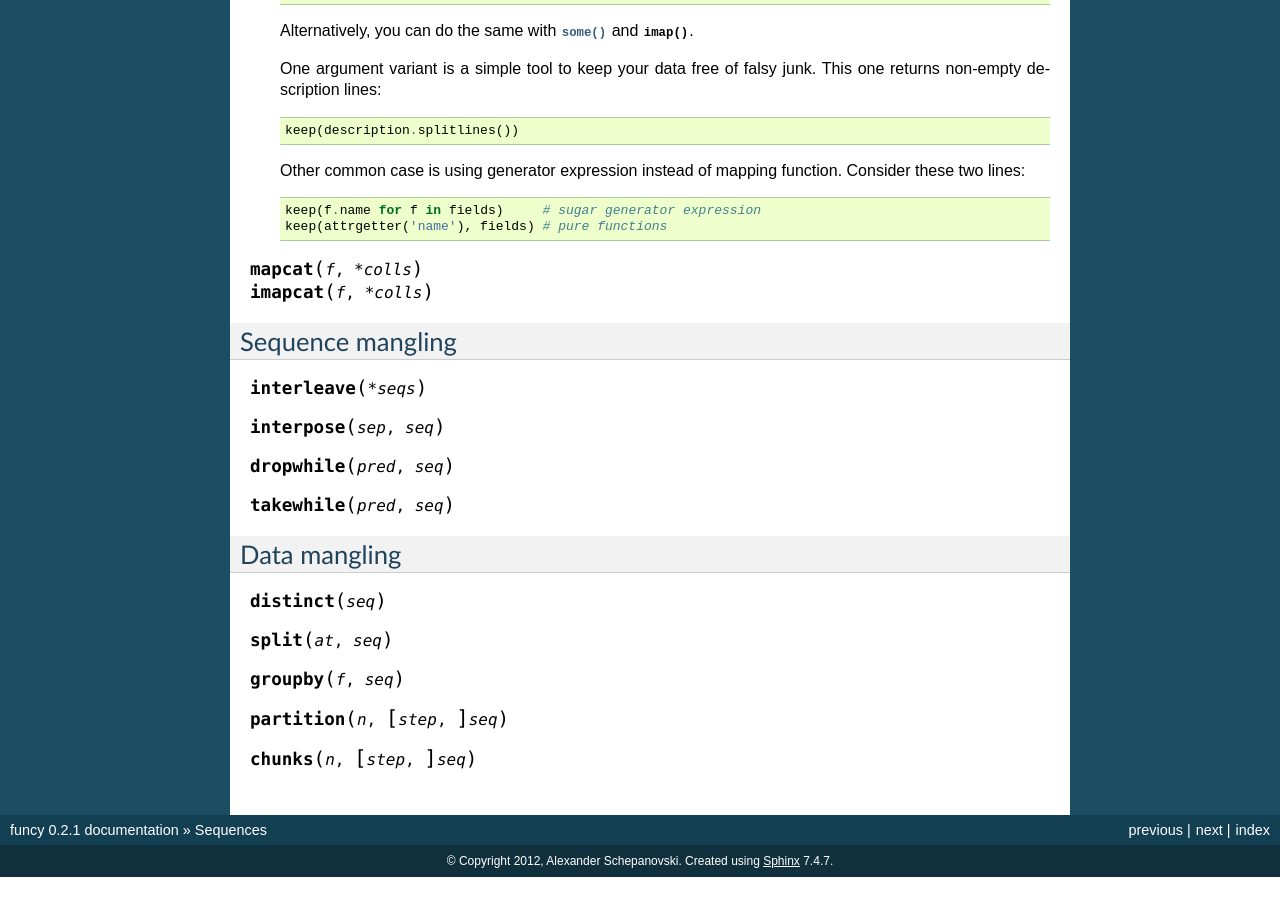
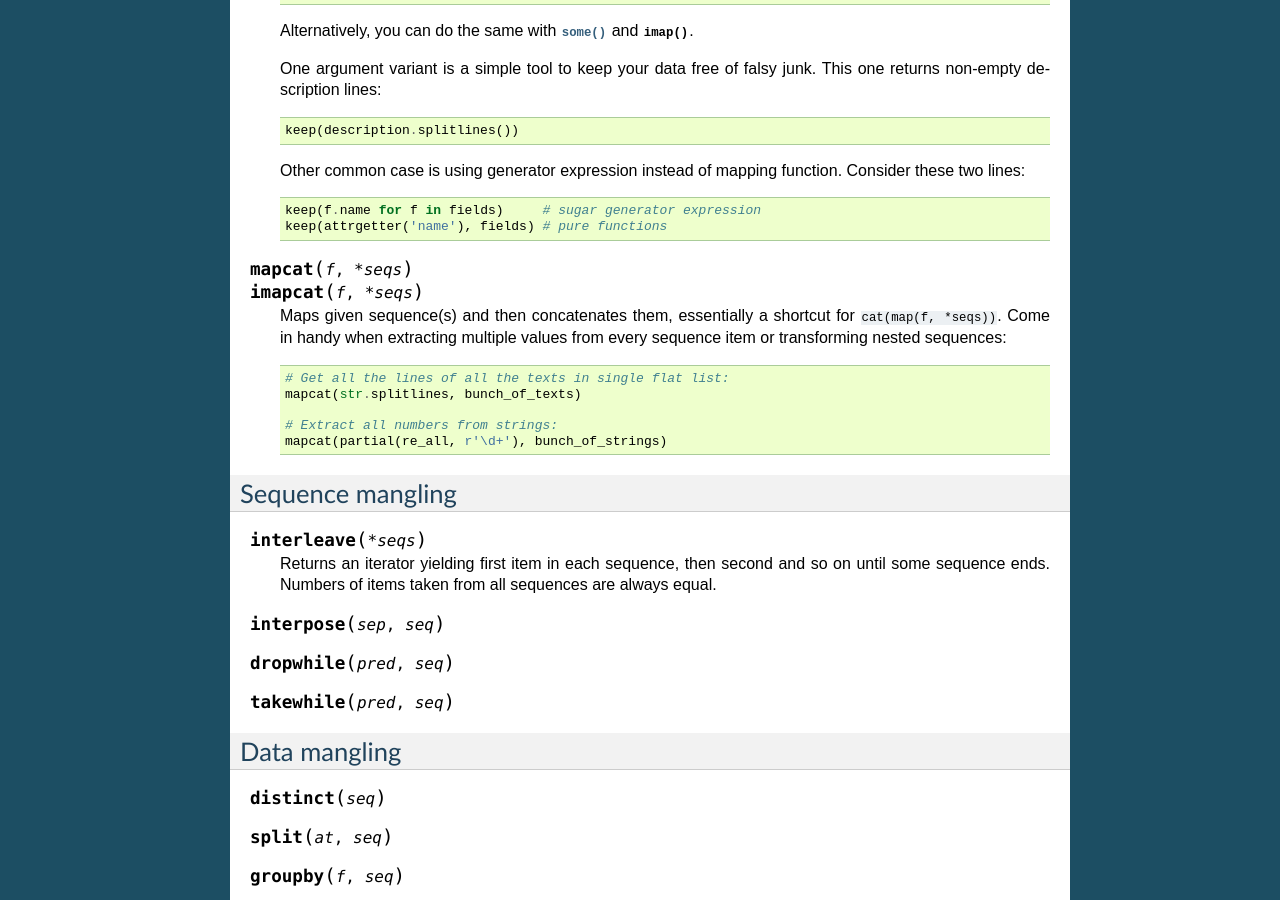
Before and after one commit to Jamaal224/funcy, a Sphinx documentation site: the page built from docs/seqs.rst, in a window 1280 px wide and 900 px high, scrolled down 4000 px. Built offline with Sphinx 7.4.7, drawn with Linux system fonts in a browser that asks for light colours; pages that are not in the unit, such as notebooks, are missing from menus; before the commit the page ends 4877 px from its top, so only the background shows below that.

Commit message:
Docs for mapcat() and interleave()

```diff
--- a/docs/seqs.rst
+++ b/docs/seqs.rst
@@ -238,14 +238,25 @@ Transform and filter
         keep(attrgetter('name'), fields) # pure functions
 
 
-.. function:: mapcat(f, *colls)
-              imapcat(f, *colls)
+.. function:: mapcat(f, *seqs)
+              imapcat(f, *seqs)
+
+    Maps given sequence(s) and then concatenates them, essentially a shortcut for ``cat(map(f, *seqs))``. Come in handy when extracting multiple values from every sequence item or transforming nested sequences::
+
+        # Get all the lines of all the texts in single flat list:
+        mapcat(str.splitlines, bunch_of_texts)
+
+        # Extract all numbers from strings:
+        mapcat(partial(re_all, r'\d+'), bunch_of_strings)
 
 
 Sequence mangling
 -----------------
 
 .. function:: interleave(*seqs)
+
+    Returns an iterator yielding first item in each sequence, then second and so on until some sequence ends. Numbers of items taken from all sequences are always equal.
+
 .. function:: interpose(sep, seq)
 .. function:: dropwhile(pred, seq)
 .. function:: takewhile(pred, seq)
```
Also changed, not shown: 1 other file.
